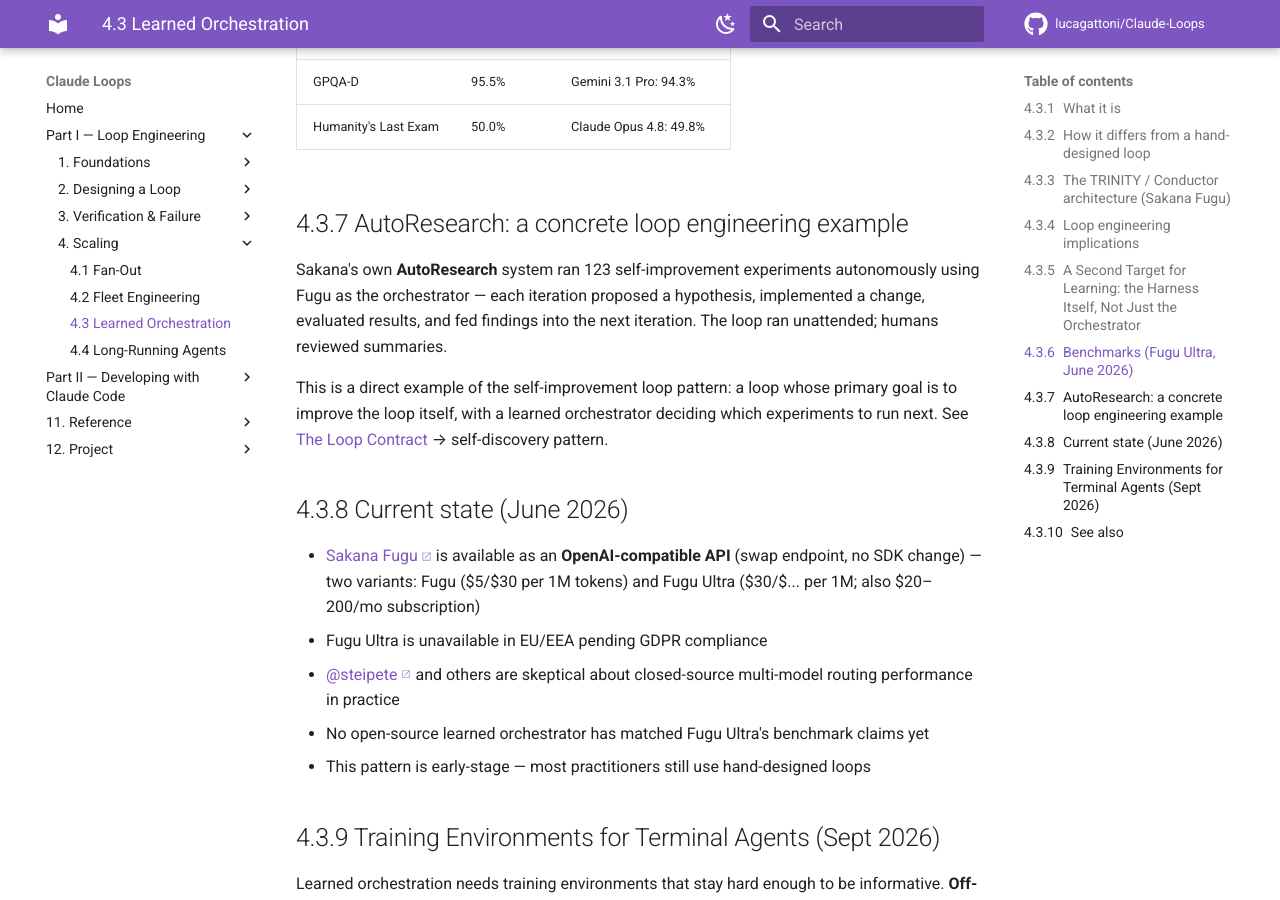
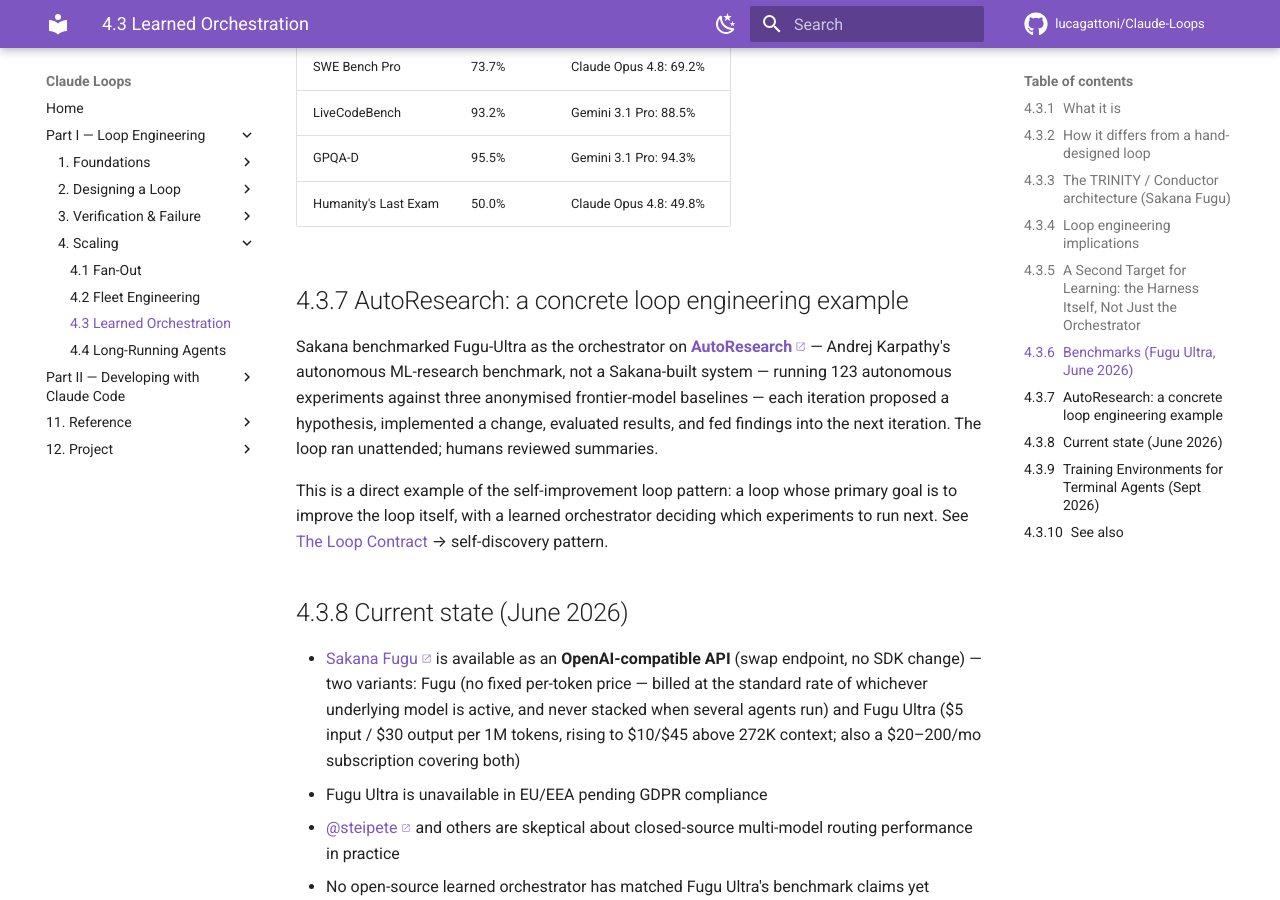
Before and after one commit to lucagattoni/Claude-Loops, an MkDocs documentation site: the page built from docs/22-learned-orchestration.md, in a window 1280 px wide and 900 px high, scrolled down 2342 px. Built offline with MkDocs 1.6.1 and Material for MkDocs 9.7.7, drawn with Linux system fonts in a browser that asks for light colours; comment, search, counter and statistics services are not loaded; some of the changed text lies outside the part shown.

Commit message:
docs(kb): fix 3 claims in 22-learned-orchestration (C1)
Fact-check of a doc that had never been checked. 2xhigh 1xmedium.

- [high] The Fugu technical report states the opposite of the KB in two places ("Unlike the Trinity coordinator, Fugu does not assign roles"), and Sakana's own product page attributes Thinker/Worker/Verifier only to TRINITY. The doc already describes this correctly in its own later section, so the opening paragraph contradicts itself.

- [high] The pricing is attributed backwards: $5/$30 is Fugu Ultra's fixed price, and plain Fugu has no fixed per-token rate at all. The unfilled `$30/$...` placeholder is itself evidence the number was never checked.

- [medium] The Fugu report cites "AutoResearch (Karpathy, 2026)" and bibliographies it to github.com/karpathy/autoresearch. The 123-experiment figure and Fugu's orchestrator role are correct.

Sources:
  https://arxiv.org/abs/2606.21228
  https://sakana.ai/fugu/

Each finding was raised by one Sonnet agent, then attacked by two independent
adversarial verifiers (over-correction and source-fidelity lenses) before an Opus
adjudication pass ruled on the collected set. Nothing was deleted for being merely
unsourced.

Gate: `mkdocs build --strict` exits 0 on the complete change set; citation-link
grep clean.

Co-Authored-By: Claude Opus 5 <noreply@anthropic.com>
Claude-Session: https://claude.ai/code/session_01PrdcxuL6rDMdrYyRojqaZL

```diff
--- a/docs/22-learned-orchestration.md
+++ b/docs/22-learned-orchestration.md
@@ -11,7 +11,10 @@ strategy from data.
 
 [Sakana AI](https://sakana.ai)'s **[Fugu](https://sakana.ai/fugu/)** (launched 22 June 2026) is the first production system to ship this
 pattern as an API product: a 7B-parameter conductor model that learns to route tasks to a
-pool of larger LLMs, assigning Thinker / Worker / Verifier roles dynamically per task.
+pool of larger LLMs. Unlike its TRINITY predecessor, the shipped Fugu conductor does *not*
+assign roles — the selected model is always invoked as a plain worker, which narrows the
+coordination space and lowers orchestration latency. (Thinker / Worker / Verifier role
+assignment is TRINITY's design; see the TRINITY / Conductor architecture section below.)
 
 ---
 
@@ -92,13 +95,13 @@ docs; the popularity claims are not. ([ruvnet/ruflo](https://github.com/ruvnet/r
 
 ## AutoResearch: a concrete loop engineering example
 
-Sakana's own **AutoResearch** system ran 123 self-improvement experiments autonomously using Fugu as the orchestrator — each iteration proposed a hypothesis, implemented a change, evaluated results, and fed findings into the next iteration. The loop ran unattended; humans reviewed summaries.
+Sakana benchmarked Fugu-Ultra as the orchestrator on **[AutoResearch](https://github.com/karpathy/autoresearch)** — Andrej Karpathy's autonomous ML-research benchmark, not a Sakana-built system — running 123 autonomous experiments against three anonymised frontier-model baselines — each iteration proposed a hypothesis, implemented a change, evaluated results, and fed findings into the next iteration. The loop ran unattended; humans reviewed summaries.
 
 This is a direct example of the self-improvement loop pattern: a loop whose primary goal is to improve the loop itself, with a learned orchestrator deciding which experiments to run next. See [The Loop Contract](27-loop-contract.md) → self-discovery pattern.
 
 ## Current state (June 2026)
 
-- [Sakana Fugu](https://sakana.ai/fugu/) is available as an **OpenAI-compatible API** (swap endpoint, no SDK change) — two variants: Fugu ($5/$30 per 1M tokens) and Fugu Ultra ($30/$... per 1M; also $20–200/mo subscription)
+- [Sakana Fugu](https://sakana.ai/fugu/) is available as an **OpenAI-compatible API** (swap endpoint, no SDK change) — two variants: Fugu (no fixed per-token price — billed at the standard rate of whichever underlying model is active, and never stacked when several agents run) and Fugu Ultra ($5 input / $30 output per 1M tokens, rising to $10/$45 above 272K context; also a $20–200/mo subscription covering both)
 - Fugu Ultra is unavailable in EU/EEA pending GDPR compliance
 - [@steipete](https://x.com/steipete) and others are skeptical about closed-source multi-model routing performance in practice
 - No open-source learned orchestrator has matched Fugu Ultra's benchmark claims yet
```
